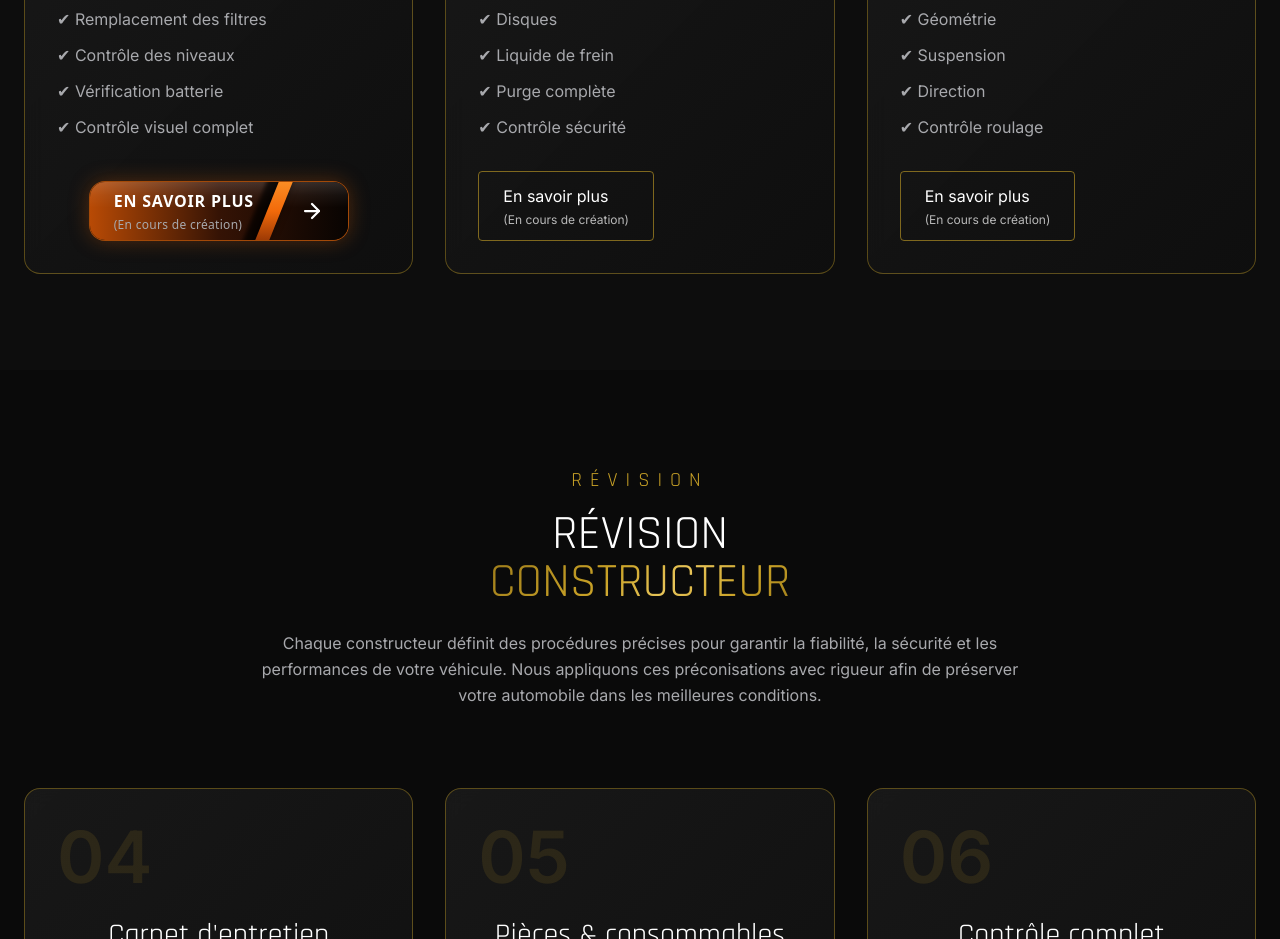
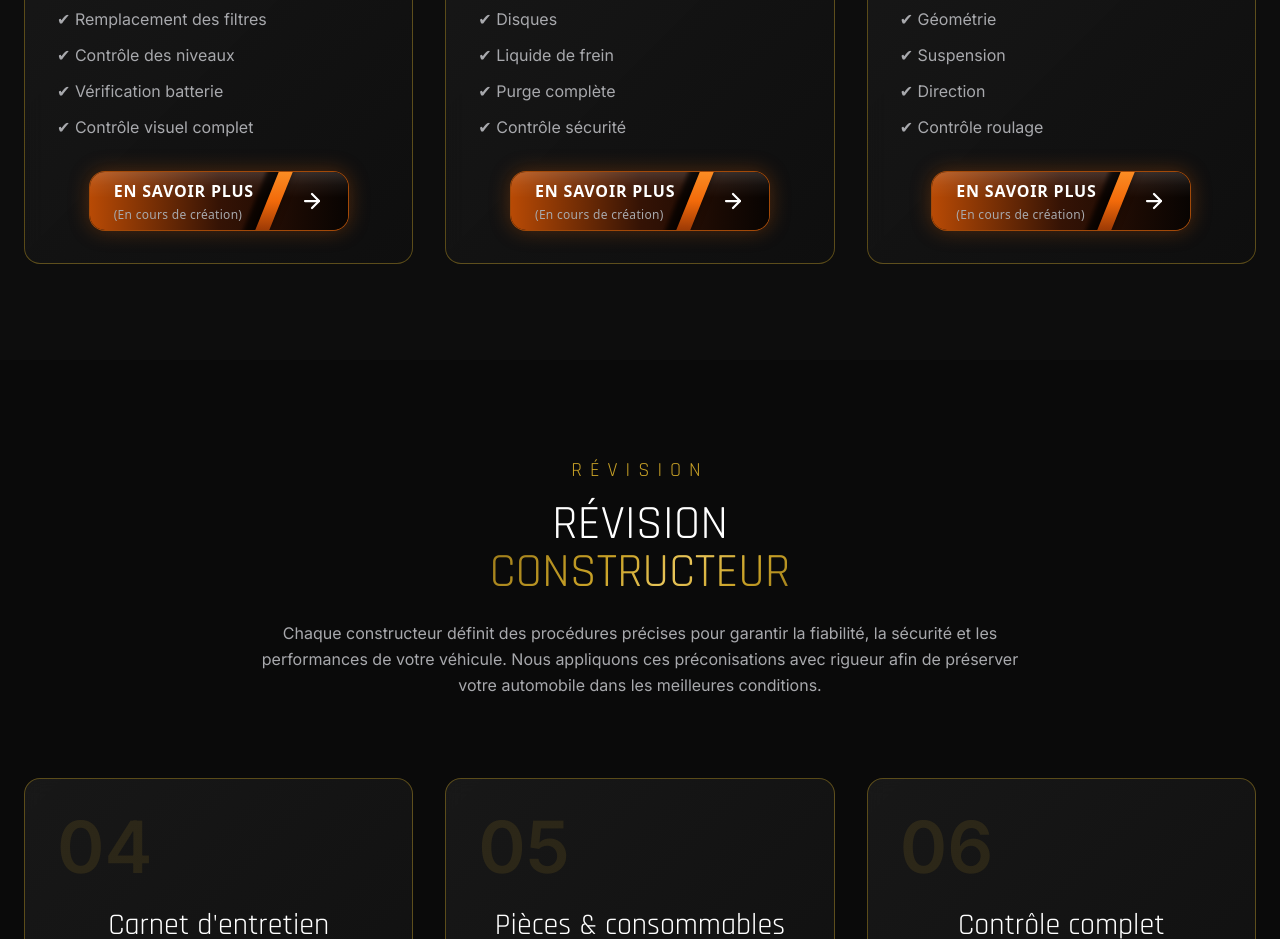
Before and after one commit to PerformancePrestigeAcademy/performance-prestige-academy, a React (Vite) app: page /maintenance in a window 1280 px wide. Shown: the part 1820-2759 px from the top of the page. Built offline with nearby package versions, Linux system fonts and the light colour scheme.

Commit message:
PATCH 026 v2

```diff
--- a/src/Pages/MaintenancePage.tsx
+++ b/src/Pages/MaintenancePage.tsx
@@ -321,18 +321,149 @@ keywords="garage automobile, révision, entretien, diagnostic, préparation mote
 
     </ul>
 
-    <div className="mt-auto pt-8">
+    <div className="mt-auto pt-8 w-full flex justify-center">
+      <button
+        type="button"
+        className="
+          group relative overflow-hidden
+          inline-flex items-center justify-between
+          w-full max-w-[260px] h-[60px]
+          px-6
+          rounded-2xl
+          font-sans text-white
+          border border-[#C95A0A]/80
+          bg-[#080402]
+          shadow-[0_0_20px_rgba(201,90,10,0.35)]
+          transition-all duration-300
+          hover:border-[#F47B18]
+          hover:shadow-[0_0_25px_rgba(244,123,24,0.50)]
+          active:scale-[0.99]
+        "
+      >
 
-        <a
-            href="#"
-            className="btn-outline-gold inline-block px-6 py-3 rounded"
+    {/* 1. Dégradé de fond global */}
+    <span
+      className="
+        absolute inset-0
+        bg-gradient-to-r
+        from-[#B84A05]
+        via-[#351305]
+        to-[#080402]
+      "
+    />
+
+    {/* 2. Texture hachurée diagonale */}
+    <span
+      className="
+        absolute inset-0
+        opacity-20
+        pointer-events-none
+        bg-[repeating-linear-gradient(
+          -45deg,
+          transparent,
+          transparent_2px,
+          rgba(255,255,255,0.18)_2px,
+          rgba(255,255,255,0.18)_3px
+        )]
+      "
+    />
+
+    {/* 3. Reflet brillant en haut */}
+    <span
+      className="
+        absolute inset-x-0 top-0 h-[45%]
+        pointer-events-none
+        bg-gradient-to-b
+        from-white/15
+        via-white/5
+        to-transparent
+      "
+    />
+
+    {/* 4. Ombre portée sous la bande orange */}
+    <span
+      className="
+        absolute
+        -top-3
+        -bottom-3
+        right-[28%]
+        w-5
+        bg-black/70
+        blur-[2px]
+        -skew-x-[22deg]
+        z-10
+      "
+    />
+
+    {/* 5. Bande orange diagonale */}
+    <span
+      className="
+        absolute
+        -top-3
+        -bottom-3
+        right-[26%]
+        w-3.5
+        bg-gradient-to-b
+        from-[#FF9A2E]
+        via-[#F26A0A]
+        to-[#7A2603]
+        -skew-x-[22deg]
+        z-10
+        shadow-[-2px_0_8px_rgba(0,0,0,0.65)]
+      "
+    />
+
+    {/* 6. Texte */}
+    <span
+      className="
+        relative z-10
+        flex flex-col
+        items-start
+        text-left
+      "
     >
-            En savoir plus
-<span className="block text-xs mt-1 opacity-70">
+      <span
+        className="
+          font-bold
+          tracking-wider
+          text-sm sm:text-base
+          uppercase
+          leading-tight
+        "
+      >
+        EN SAVOIR PLUS
+      </span>
+
+      <span
+        className="
+          text-[10px] sm:text-xs
+          text-[#A8A9AD]
+          font-normal
+          tracking-wide
+          leading-tight
+          mt-1
+        "
+      >
         (En cours de création)
       </span>
-        </a>
+    </span>
 
+    {/* 7. Flèche à droite */}
+    <span className="relative z-10 flex items-center justify-center">
+
+      <ArrowRight
+        className="
+          w-[24px] h-[24px]
+          text-white
+          stroke-[2.25]
+          transition-transform duration-300
+          group-hover:translate-x-1.5
+        "
+      />
+
+    </span>
+
+  </button>
 </div>
 
 </ServiceCard>
@@ -355,18 +486,149 @@ keywords="garage automobile, révision, entretien, diagnostic, préparation mote
 
     </ul>
 
-    <div className="mt-auto pt-8">
+    <div className="mt-auto pt-8 w-full flex justify-center">
+      <button
+        type="button"
+        className="
+          group relative overflow-hidden
+          inline-flex items-center justify-between
+          w-full max-w-[260px] h-[60px]
+          px-6
+          rounded-2xl
+          font-sans text-white
+          border border-[#C95A0A]/80
+          bg-[#080402]
+          shadow-[0_0_20px_rgba(201,90,10,0.35)]
+          transition-all duration-300
+          hover:border-[#F47B18]
+          hover:shadow-[0_0_25px_rgba(244,123,24,0.50)]
+          active:scale-[0.99]
+        "
+      >
 
-        <a
-            href="#"
-            className="btn-outline-gold inline-block px-6 py-3 rounded"
+    {/* 1. Dégradé de fond global */}
+    <span
+      className="
+        absolute inset-0
+        bg-gradient-to-r
+        from-[#B84A05]
+        via-[#351305]
+        to-[#080402]
+      "
+    />
+
+    {/* 2. Texture hachurée diagonale */}
+    <span
+      className="
+        absolute inset-0
+        opacity-20
+        pointer-events-none
+        bg-[repeating-linear-gradient(
+          -45deg,
+          transparent,
+          transparent_2px,
+          rgba(255,255,255,0.18)_2px,
+          rgba(255,255,255,0.18)_3px
+        )]
+      "
+    />
+
+    {/* 3. Reflet brillant en haut */}
+    <span
+      className="
+        absolute inset-x-0 top-0 h-[45%]
+        pointer-events-none
+        bg-gradient-to-b
+        from-white/15
+        via-white/5
+        to-transparent
+      "
+    />
+
+    {/* 4. Ombre portée sous la bande orange */}
+    <span
+      className="
+        absolute
+        -top-3
+        -bottom-3
+        right-[28%]
+        w-5
+        bg-black/70
+        blur-[2px]
+        -skew-x-[22deg]
+        z-10
+      "
+    />
+
+    {/* 5. Bande orange diagonale */}
+    <span
+      className="
+        absolute
+        -top-3
+        -bottom-3
+        right-[26%]
+        w-3.5
+        bg-gradient-to-b
+        from-[#FF9A2E]
+        via-[#F26A0A]
+        to-[#7A2603]
+        -skew-x-[22deg]
+        z-10
+        shadow-[-2px_0_8px_rgba(0,0,0,0.65)]
+      "
+    />
+
+    {/* 6. Texte */}
+    <span
+      className="
+        relative z-10
+        flex flex-col
+        items-start
+        text-left
+      "
     >
-            En savoir plus
-<span className="block text-xs mt-1 opacity-70">
+      <span
+        className="
+          font-bold
+          tracking-wider
+          text-sm sm:text-base
+          uppercase
+          leading-tight
+        "
+      >
+        EN SAVOIR PLUS
+      </span>
+
+      <span
+        className="
+          text-[10px] sm:text-xs
+          text-[#A8A9AD]
+          font-normal
+          tracking-wide
+          leading-tight
+          mt-1
+        "
+      >
         (En cours de création)
       </span>
-        </a>
+    </span>
 
+    {/* 7. Flèche à droite */}
+    <span className="relative z-10 flex items-center justify-center">
+
+      <ArrowRight
+        className="
+          w-[24px] h-[24px]
+          text-white
+          stroke-[2.25]
+          transition-transform duration-300
+          group-hover:translate-x-1.5
+        "
+      />
+
+    </span>
+
+  </button>
 </div>
 
 </ServiceCard>
```
Lines whose indentation alone changed are shown as unchanged.
